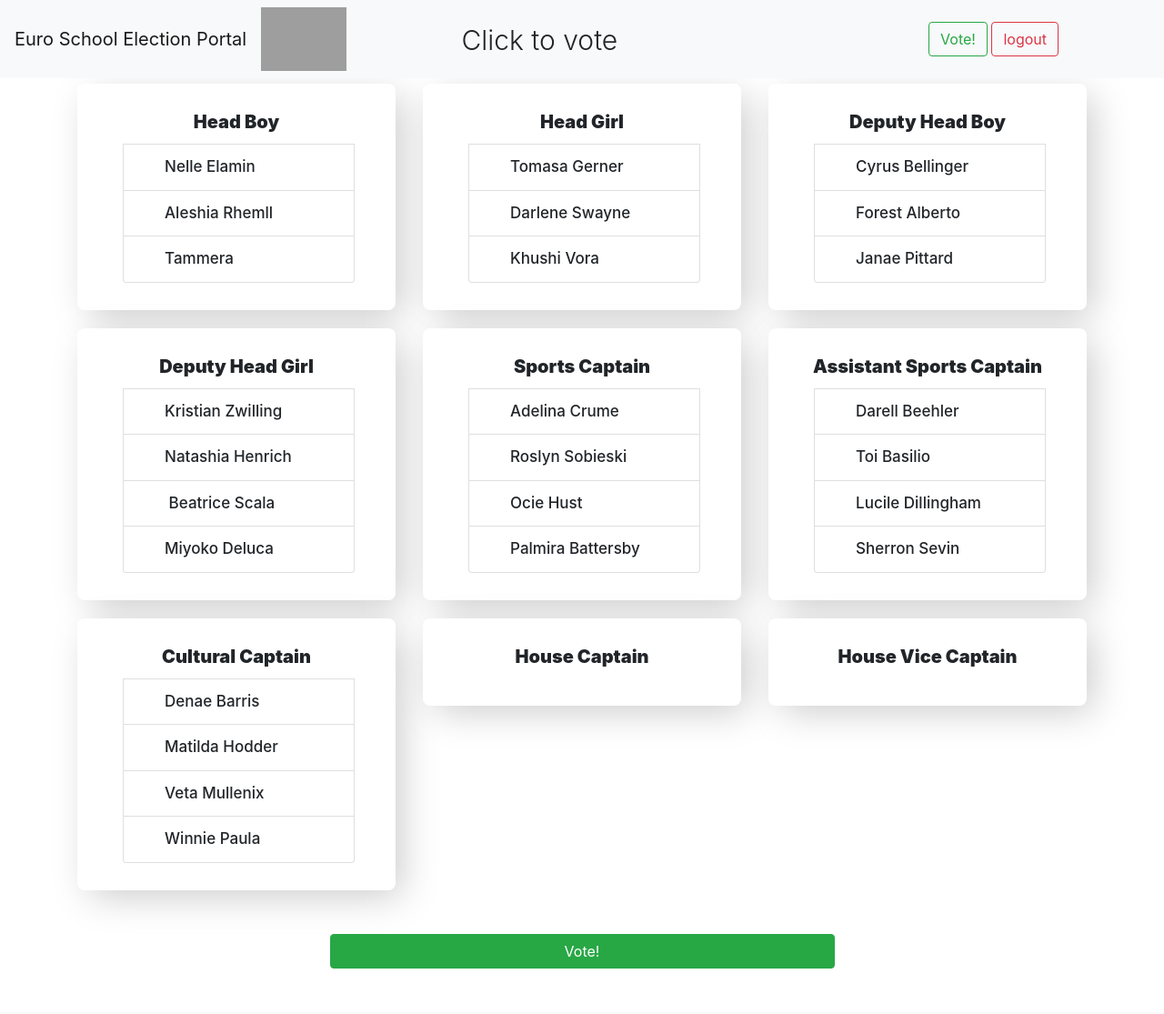
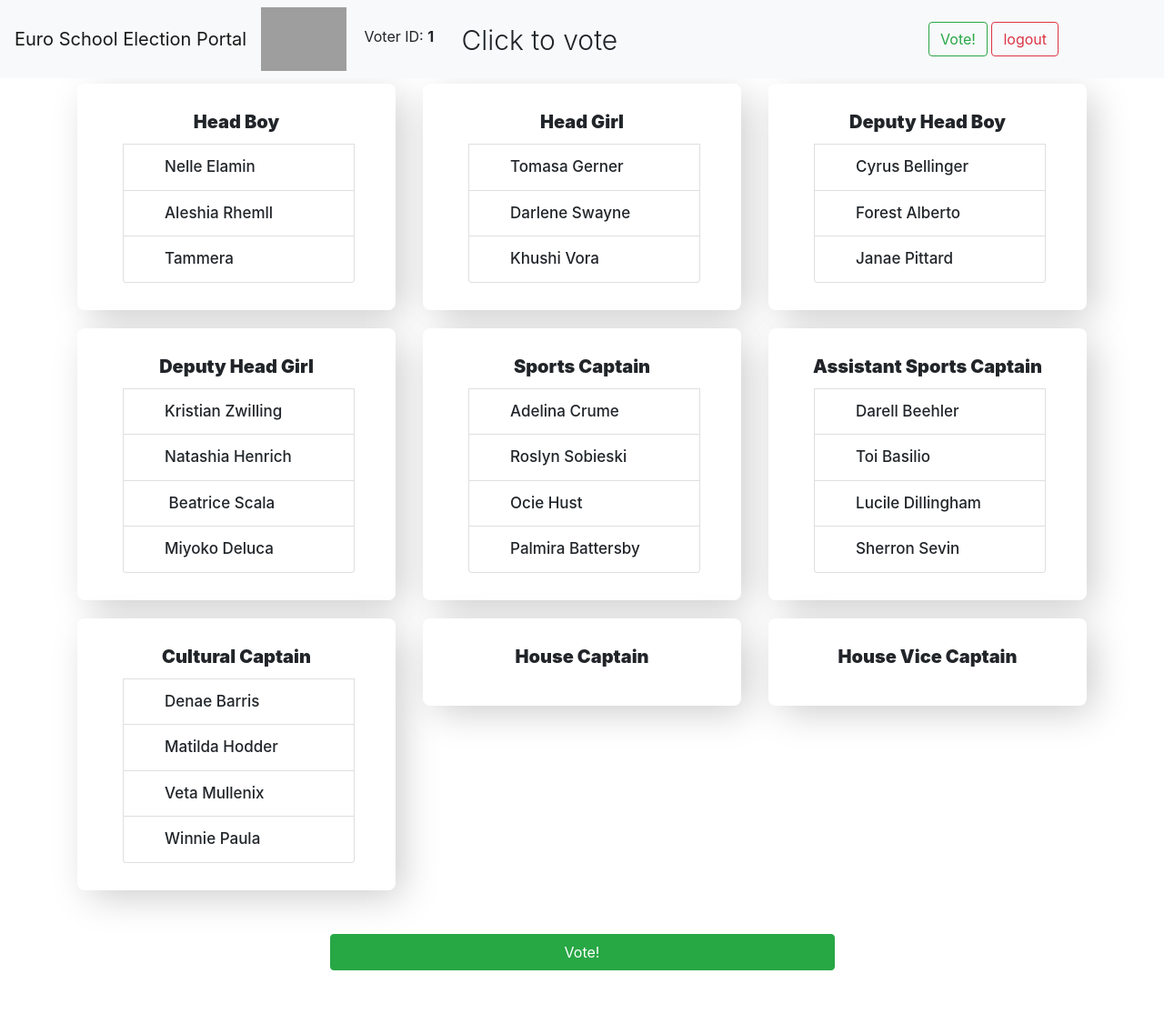
Before and after one commit to makarandmadhavi/Voting-Portal, a PHP site: page /vote.php in a window 1280 px wide. Shown: the whole page at 91% size. Before the commit the page ends 1065 px from the top, so only its background shows below. Run offline with PHP 8.4, Linux system fonts and the light colour scheme; a user stored in the database is signed in; data comes from the database, SQL or seed files in the repository; grey boxes are pictures that could not be loaded.

Commit message:
added voter id view

```diff
--- a/templates/navbar.php
+++ b/templates/navbar.php
@@ -11,9 +11,9 @@
             <li class="nav-item active">
                 <img src="images/<?=$_SESSION['house']?>.jpg" class="houseimg" alt="">
             </li>
-            <!-- <li class="nav-item">
-                <a class="nav-link" href="viewcandidates.php">View Candidates</a>
-            </li> -->
+            <li class="nav-item" style="padding:20px;">
+               Voter ID: <b><?=$_SESSION['key']?></b>
+            </li>
             <!-- <li class="nav-item">
                 <a class="nav-link" href="">View Orders</a>
             </li> -->
--- a/vote.php
+++ b/vote.php
@@ -94,8 +94,8 @@ $house_posts = gethousecandidates($house);
 <br>
 <div class="container">
 
-       <center>
-    <button onclick="vote()" style="width:50%" class="btn btn-success">Vote!</button>
+    <center>
+    <button onclick="vote()" style="width:50%; height:40px" class="btn btn-success">Vote!</button>
     </center>
 
 
```
